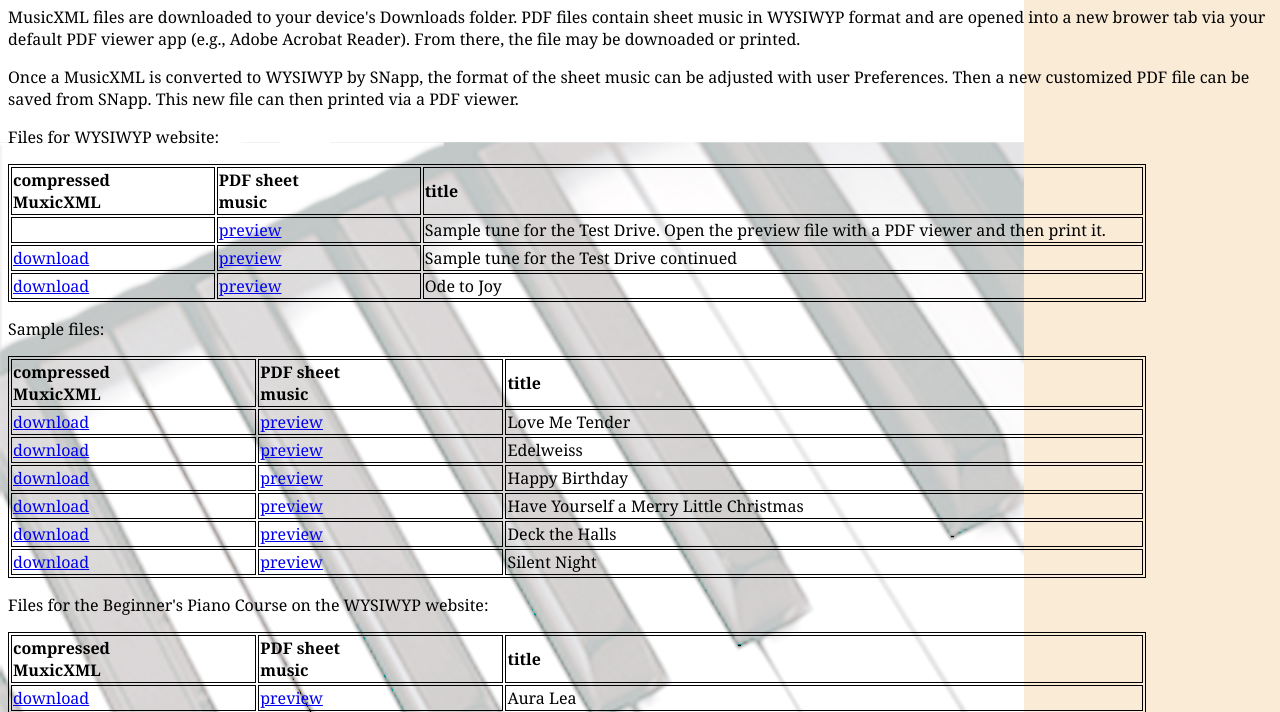
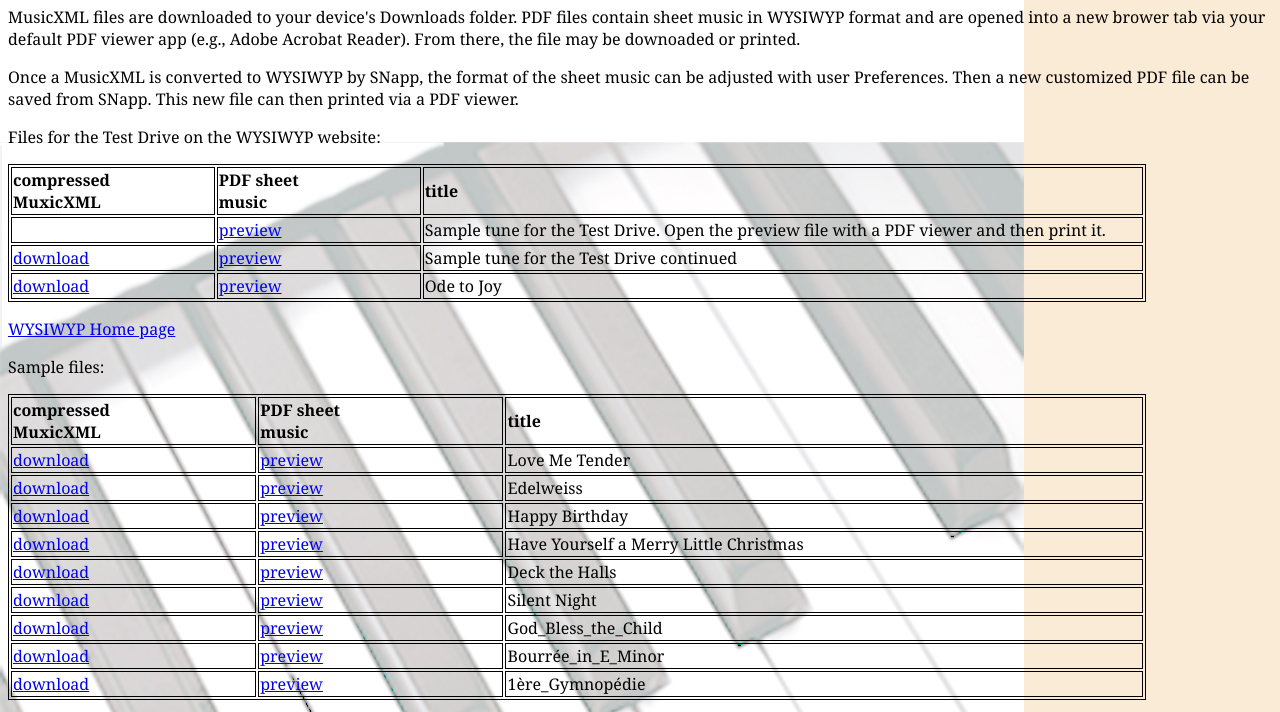
Before and after one commit to WYSIWYP/Downloads, a plain HTML site: page index.html in a window 1280 px wide. Shown: the part 80-792 px from the top of the page. Drawn offline with Linux system fonts and the light colour scheme.

Commit message:
Add 3 more scores
1ere Gymnopedie
Bouree
God Bless the Child

```diff
--- a/index.html
+++ b/index.html
@@ -7,10 +7,10 @@
   </head>
 
   <body>
-      <h1 id="index-h1"> WYSIWYP download music files </h1>
+      <h1 id="index-h1"> WYSIWYP site music files </h1>
       <p>MusicXML files are downloaded to your device's Downloads folder.  PDF files contain sheet music in WYSIWYP format and are opened into a new brower tab via your default PDF viewer app (e.g., Adobe Acrobat Reader).  From there, the file may be downoaded or printed.</p>
       <p> Once a MusicXML is converted to WYSIWYP by SNapp, the format of the sheet music can be adjusted with user Preferences.  Then a new customized PDF file can be saved from SNapp.  This new file can then printed via a PDF viewer.</p>
-      <p> Files for WYSIWYP website:</p>
+      <p> Files for the Test Drive on the WYSIWYP website:</p>
       <div>
           <table>
               <thead>
@@ -28,18 +28,20 @@
                       <td id="index-td-title-entry">Sample tune for the Test Drive. Open the preview file with a PDF viewer and then print it.</td>
                   </tr>
                   <tr>
-                      <td><a target="_blank" href="musicFiles/Sample tune for Test Drive continued.mxl" download>download</a></td>
+                      <td><a target="_blank" href="musicFiles/Sample tune for Test Drive Continued.mxl" download>download</a></td>
                       <td><a href="musicFiles/Sample tune for Test Drive continued.pdf">preview</a></td>
                       <td id="index-td-title-entry">Sample tune for the Test Drive continued</td>
                   </tr>
                   <tr>
-                      <td><a target="_blank" href="musicFiles/Ode_To_Joy.mxl" download>download</a></td>
-                      <td><a href="musicFiles/Ode_To_Joy.pdf">preview</a></td>
+                      <td><a target="_blank" href="musicFiles/Ode To Joy - snippet.mxl" download>download</a></td>
+                      <td><a href="musicFiles/Ode To Joy - snippet.pdf">preview</a></td>
                       <td id="index-td-title-entry">Ode to Joy</td>
                   </tr>
               </tbody>
           </table>
       </div>
+
+      <p><a href="http://www.wysiwyp.org">WYSIWYP Home page</a></p>
 
       <p> Sample files:</p>
       <div>
@@ -82,7 +84,20 @@
                   <td><a href="musicFiles/Silent_Night.pdf">preview</a></td>
                   <td id="index-td-title-entry">Silent Night</td>
               </tr>
-              </tbody>
+              <tr>
+                  <td><a target="_blank" href="musicFiles/God_Bless_the_Child.mxl" download>download</a></td>
+                  <td><a href="musicFiles/God_Bless_the_Child.pdf">preview</a></td>
+                  <td id="index-td-title-entry">God_Bless_the_Child</td>
+              </tr>
+              <tr>
+                  <td><a target="_blank" href="musicFiles/Bourrée_in_E_Minor.mxl" download>download</a></td>
+                  <td><a href="musicFiles/Bourrée_in_E_Minor.pdf">preview</a></td>
+                  <td id="index-td-title-entry">Bourrée_in_E_Minor</td>
+              </tr><tr>
+                  <td><a target="_blank" href="musicFiles/1ère_Gymnopédie.mxl" download>download</a></td>
+                  <td><a href="musicFiles/1ère_Gymnopédie.pdf">preview</a></td>
+                  <td id="index-td-title-entry">1ère_Gymnopédie</td>
+              </tr>
           </table>
       </div>
 
```
Also changed, not shown: 6 other files.
